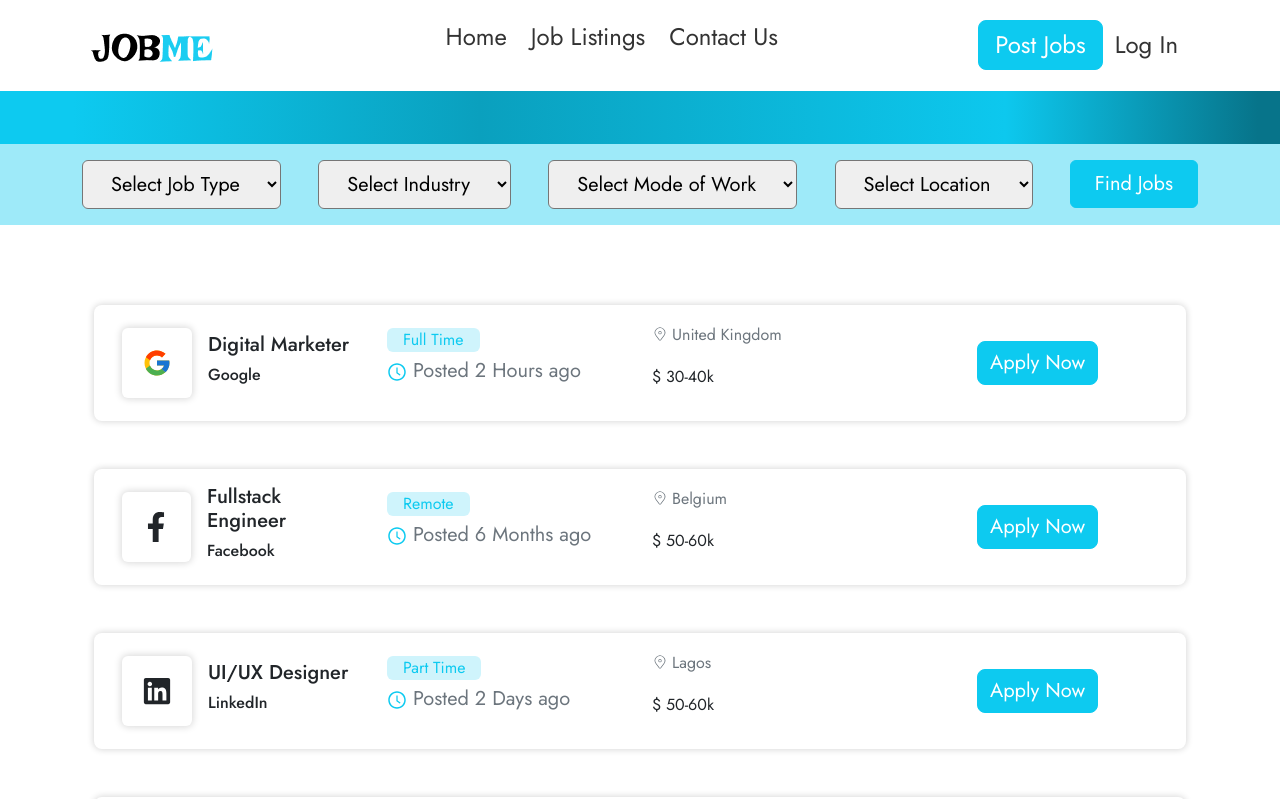
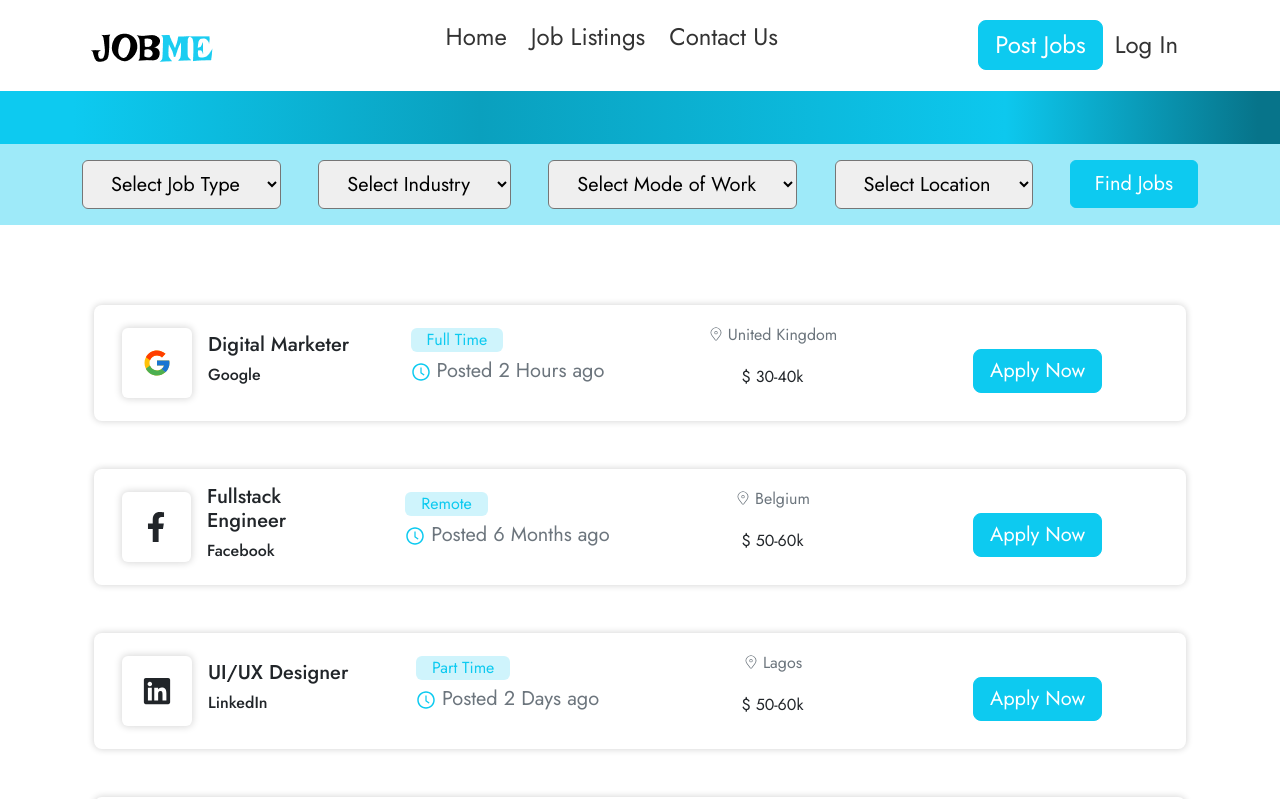
Before and after one commit to Muba-rak/Jobme-client-starter, a React (Vite) app: page /jobs in a window 1280 px wide. Shown: the top 799 px of the page. Built offline with nearby package versions, Linux system fonts and the light colour scheme.

Commit message:
feat: added 404 page and a btn component

```diff
--- a/src/App.jsx
+++ b/src/App.jsx
@@ -1,6 +1,14 @@
 import "./App.css";
 import { BrowserRouter as Router, Routes, Route } from "react-router-dom";
-import { Home, Job, Contact, JobDetails, Login, Register } from "./pages";
+import {
+  Home,
+  Job,
+  Contact,
+  JobDetails,
+  Login,
+  Register,
+  Error404,
+} from "./pages";
 
 function App() {
   return (
@@ -13,6 +21,7 @@ function App() {
           <Route path="/job/:jobId" element={<JobDetails />} />
           <Route path="/login" element={<Login />} />
           <Route path="/register" element={<Register />} />
+          <Route path="*" element={<Error404 />} />
         </Routes>
       </Router>
     </>
--- a/src/components/HomeComponents/Hero.jsx
+++ b/src/components/HomeComponents/Hero.jsx
@@ -1,6 +1,7 @@
 import React from "react";
 import SearchForm from "../SearchForm";
 import { Link } from "react-router-dom";
+import MyButton from "../MyButton";
 
 const Hero = () => {
   return (
@@ -12,9 +13,7 @@ const Hero = () => {
         <SearchForm />
         <div className="text-center d-lg-none">
           <Link to="/jobs">
-            <button className="btn btn-info px-4 py-2 rounded-3 fs-4 text-white">
-              Find More Jobs
-            </button>
+            <MyButton content={"Find More Jobs"} />
           </Link>
         </div>
       </div>
--- a/src/components/HomeComponents/SectionOne.jsx
+++ b/src/components/HomeComponents/SectionOne.jsx
@@ -2,6 +2,7 @@ import React from "react";
 import people from "../../assets/Frame 9.png";
 import vector from "../../assets/Vector.png";
 import { Link } from "react-router-dom";
+import MyButton from "../MyButton";
 
 const SectionOne = () => {
   return (
@@ -24,9 +25,7 @@ const SectionOne = () => {
               ultricie.
             </p>
             <Link to="/jobs">
-              <button className="btn btn-info text-white px-3 fs-4">
-                Discover more
-              </button>
+              <MyButton content={"Discover More"} />
             </Link>
           </div>
         </div>
@@ -44,9 +43,7 @@ const SectionOne = () => {
               ultricie.
             </p>
             <Link to="/jobs">
-              <button className="btn btn-info text-white px-3 fs-4">
-                Discover more
-              </button>
+              <MyButton content={"Discover More"} />
             </Link>
           </div>
           <div className="col-xl-5 mx-auto text-center d-none d-xl-block">
--- a/src/components/HomeComponents/UploadCv.jsx
+++ b/src/components/HomeComponents/UploadCv.jsx
@@ -1,5 +1,6 @@
 import React from "react";
 import guy from "../../assets/guy.png";
+import MyButton from "../MyButton";
 
 const UploadCv = () => {
   return (
@@ -15,9 +16,10 @@ const UploadCv = () => {
               aliquam a. In ac in ornare donec consectetur. Nam semper gravida
               enim dolor velit aliquam ut ac.
             </p>
-            <button className="btn btn-info text-white px-3 mt-3 fs-5">
+            {/* <button className="btn btn-info text-white px-3 mt-3 fs-5">
               Upload Your CV
-            </button>
+            </button> */}
+            <MyButton content={"Upload Your CV"} />
           </div>
         </div>
       </div>
--- a/src/components/JobCard.jsx
+++ b/src/components/JobCard.jsx
@@ -2,6 +2,7 @@ import React from "react";
 import { AiOutlineClockCircle } from "react-icons/ai";
 import { CiLocationOn } from "react-icons/ci";
 import { Link } from "react-router-dom";
+import MyButton from "./MyButton";
 
 const JobCard = ({
   _id,
@@ -47,9 +48,7 @@ const JobCard = ({
           </div>
         </div>
         <Link to={`/job/${_id}`}>
-          <button className="btn btn-info fs-5 text-white rounded-3">
-            Apply Now
-          </button>
+          <MyButton content={"Apply Now"} />
         </Link>
       </div>
     </div>
--- a/src/components/JobCardLong.jsx
+++ b/src/components/JobCardLong.jsx
@@ -2,6 +2,7 @@ import React from "react";
 import { Link } from "react-router-dom";
 import { AiOutlineClockCircle } from "react-icons/ai";
 import { CiLocationOn } from "react-icons/ci";
+import MyButton from "./MyButton";
 
 const JobCardLong = ({
   _id,
@@ -24,7 +25,8 @@ const JobCardLong = ({
           </div>
         </div>
 
-        <div className="col-md-4 col-lg-3">
+        <div className="col-md-4 col-lg-3 d-flex  justify-content-lg-center align-items-center">
+          <div>
             <p className="d-inline-block text-info bg-info-subtle  px-3 text-capitalize rounded-2 my-3 my-md-1">
               {mode}{" "}
             </p>
@@ -36,7 +38,8 @@ const JobCardLong = ({
               Posted {createdAt}{" "}
             </p>
           </div>
-        <div className="col-md-2 col-lg-3 d-flex justify-content-start align-items-start flex-md-column gap-2 gap-md-0">
+        </div>
+        <div className="col-md-2 col-lg-3 d-flex justify-content-lg-center align-items-center flex-md-column gap-2 gap-md-0">
           <p className="text-secondary d-flex align-items-center justify-content-center">
             <span className="pb-1 pe-1">
               <CiLocationOn />{" "}
@@ -48,9 +51,7 @@ const JobCardLong = ({
         <div className="col-md-2 col-lg-3 d-flex justify-content-md-center align-items-start">
           {" "}
           <Link to={`/job/${_id}`}>
-            <button className="btn btn-info fs-5 text-white rounded-3">
-              Apply Now
-            </button>
+            <MyButton content={"Apply Now"} />
           </Link>
         </div>
       </div>
--- /dev/null
+++ b/src/components/MyButton.jsx
@@ -0,0 +1,14 @@
+import React from "react";
+
+const MyButton = ({ content, extraClass }) => {
+  return (
+    <button
+      className={`btn btn-info text-white px-3 mt-3 fs-5 rounded-3 ${extraClass}`}
+    >
+      {" "}
+      {content}{" "}
+    </button>
+  );
+};
+
+export default MyButton;
--- a/src/components/SearchForm.jsx
+++ b/src/components/SearchForm.jsx
@@ -1,4 +1,5 @@
 import React, { useState } from "react";
+import MyButton from "./MyButton";
 
 const SearchForm = () => {
   return (
--- a/src/components/contactComponents/ContactForm.jsx
+++ b/src/components/contactComponents/ContactForm.jsx
@@ -1,4 +1,5 @@
 import React from "react";
+import MyButton from "../MyButton";
 
 const ContactForm = () => {
   return (
@@ -39,9 +40,7 @@ const ContactForm = () => {
             rows="10"
           ></textarea>
         </div>
-        <button className="btn btn-info rounded-4 my-3 text-white w-100 p-2 fs-5">
-          Send Message
-        </button>
+        <MyButton content={"Send Message"} extraClass={"w-100 p-2 rounded-4"} />
       </form>
     </div>
   );
--- /dev/null
+++ b/src/pages/Error404.jsx
@@ -0,0 +1,7 @@
+import React from "react";
+
+const Error404 = () => {
+  return <div>Error404</div>;
+};
+
+export default Error404;
--- a/src/pages/index.js
+++ b/src/pages/index.js
@@ -4,5 +4,6 @@ import Contact from "./Contact";
 import JobDetails from "./JobDetails";
 import Login from "./Login";
 import Register from "./Register";
+import Error404 from "./Error404";
 
-export { Home, Job, Contact, JobDetails, Login, Register };
+export { Home, Job, Contact, JobDetails, Login, Register, Error404 };
```
Also changed, not shown: src/assets/signup.png (added). Lines whose indentation alone changed are shown as unchanged.
